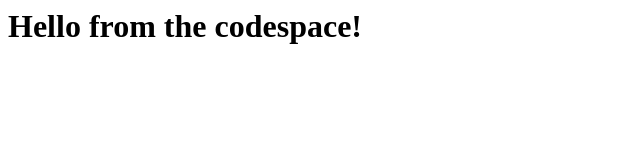
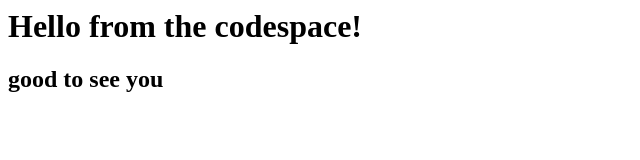
Before and after one commit to Ali-raza-5005/skills-code-with-codespaces, a plain HTML site: page index.html in a window 1280 px wide. Shown: the whole page, without its empty margins (0-640 px from the left). Drawn offline with Linux system fonts and the light colour scheme.

Commit message:
say good to see you

```diff
--- a/index.html
+++ b/index.html
@@ -1 +1,2 @@
 <h1>Hello from the codespace!</h1>
+<h2>good to see you</h2>
```
